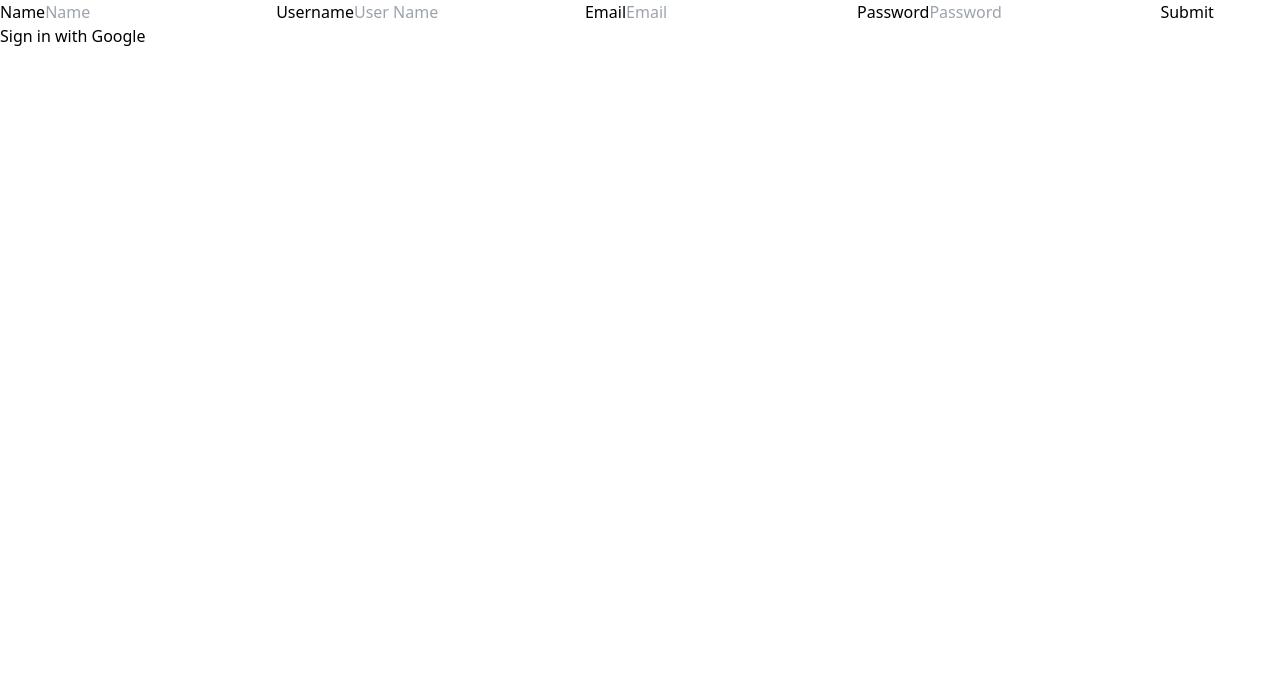
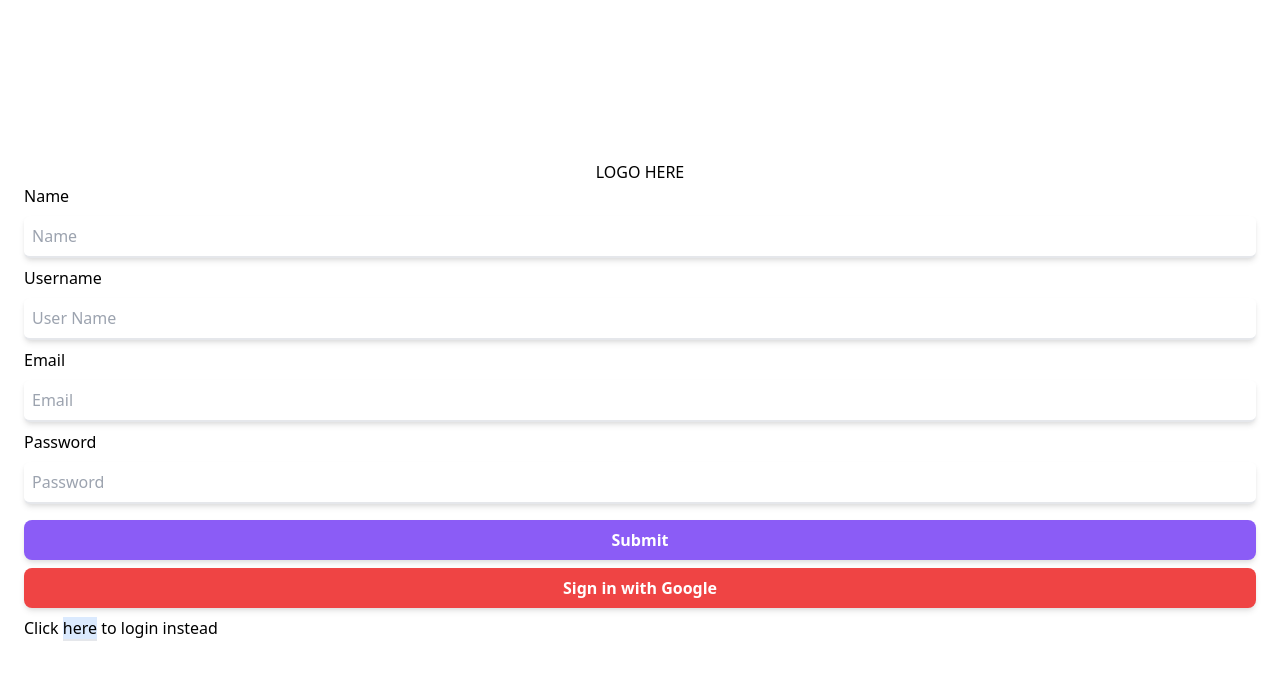
Before and after one commit to zeecnla/WorkoutWebApp, a React (Create React App) app: page /signup in a window 1280 px wide. Shown: the top 680 px of the page. Built offline with nearby package versions, Linux system fonts and the light colour scheme; no server answers.

Commit message:
Adding Styles

```diff
--- a/src/components/Authenticated/Dashboard/index.js
+++ b/src/components/Authenticated/Dashboard/index.js
@@ -37,7 +37,6 @@ function Dashboard() {
     weight: 0,
   })
   const [user] = useUser()
-  console.log(user)
   useEffect(() => {
     getAllUserWorkouts(user).then((response) => {
       response.forEach((doc) => {
@@ -56,16 +55,13 @@ function Dashboard() {
 
   function handleSubmit(event) {
     event.preventDefault()
-    console.log("submitting")
-    console.log(stateForm)
-    console.log(user)
     setState((prevState) => [...prevState, stateForm])
     generateUserWorkout(stateForm, user)
   }
 
   return (
     <div>
-      <h1>Dashboard</h1>
+      <h1 className="font-black text-center text-2xl">Dashboard</h1>
       <WorkoutForm
         state={stateForm}
         handleChange={handleChange}
--- a/src/components/Login.js
+++ b/src/components/Login.js
@@ -61,8 +61,9 @@ const Login = () => {
   }
 
   return (
-    <>
-      <form onSubmit={handleSubmit}>
+    <div className="container flex flex-col p-6 justify-center m-auto h-screen">
+      <h1 className="text-center">LOGO HERE</h1>
+      <form className="grid grid-flow-row gap-2" onSubmit={handleSubmit}>
         <label htmlFor="email">Email</label>
         <input
           id="email"
@@ -77,6 +78,7 @@ const Login = () => {
             })
           }
           value={state.email}
+          className="p-2 rounded-md  border-b-2 shadow-md focus:outline-none focus:ring-2 focus:border-transparent focus:ring-purple-600"
         />
         <label htmlFor="password">Password</label>
         <input
@@ -86,24 +88,31 @@ const Login = () => {
           placeholder="Password"
           onChange={handleOnChange}
           value={state.password}
+          className="p-2 rounded-md  border-b-2 shadow-md focus:outline-none focus:ring-2 focus:border-transparent focus:ring-purple-600"
         />
         <button
-          class="py-2 px-4 font-semibold rounded-lg shadow-md text-white bg-blue-500 hover:bg-blue-700"
+          className="py-2 px-4 font-semibold rounded-lg shadow-md text-white bg-blue-500 hover:bg-blue-700 mt-2"
           type="submit"
         >
           Submit
         </button>
       </form>
-      <span>
-        <Link to="/signup">Click here to sign up instead</Link>
-      </span>
       <button
-        class="py-2 px-4 font-semibold rounded-lg shadow-md text-white bg-red-500 hover:bg-red-700"
+        className="py-2 px-4 font-semibold rounded-lg shadow-md text-white bg-red-500 hover:bg-red-700 mt-2"
         onClick={() => signInWithGoogle()}
       >
         Sign in with google
       </button>
-    </>
+      <span className="mt-2">
+        <p>
+          Click{" "}
+          <Link to="/signup" className="border-b-2 hover:underline bg-blue-100">
+            here
+          </Link>{" "}
+          to sign up instead
+        </p>
+      </span>
+    </div>
   )
 }
 
--- a/src/components/Logout.js
+++ b/src/components/Logout.js
@@ -3,7 +3,7 @@ import { auth } from "../firebase"
 import useUser from "../context/auth"
 
 function Logout() {
-   const [,setUser] = useUser()
+  const [, setUser] = useUser()
   function signout() {
     auth
       .signOut()
@@ -15,7 +15,14 @@ function Logout() {
       })
   }
 
-  return <button onClick={()=> signout()}>Logout</button>
+  return (
+    <button
+      className="py-2 px-4 font-semibold rounded-lg shadow-md text-white bg-red-500 hover:bg-red-700 mt-2"
+      onClick={() => signout()}
+    >
+      Logout
+    </button>
+  )
 }
 
 export default Logout
--- a/src/components/Signup.js
+++ b/src/components/Signup.js
@@ -1,6 +1,6 @@
 import React, { useReducer } from "react"
 import { auth, signInWithGoogle, generateUserDocument } from "../firebase"
-import { useHistory } from "react-router-dom"
+import { useHistory, Link } from "react-router-dom"
 
 function loginReducer(state, action) {
   switch (action.type) {
@@ -64,8 +64,9 @@ const Signup = () => {
   }
 
   return (
-    <>
-      <form onSubmit={handleSubmit}>
+    <div className="container flex flex-col p-6 justify-center m-auto h-screen">
+      <h1 className="text-center">LOGO HERE</h1>
+      <form className="grid grid-flow-row gap-2" onSubmit={handleSubmit}>
         <label htmlFor="name">Name</label>
         <input
           id="name"
@@ -74,6 +75,7 @@ const Signup = () => {
           placeholder="Name"
           onChange={handleOnChange}
           value={state.name}
+          className="p-2 rounded-md  border-b-2 shadow-md focus:outline-none focus:ring-2 focus:border-transparent focus:ring-purple-600"
         />
         <label htmlFor="username">Username</label>
         <input
@@ -83,6 +85,7 @@ const Signup = () => {
           placeholder="User Name"
           onChange={handleOnChange}
           value={state.displayName}
+          className="p-2 rounded-md border-b-2 shadow-md focus:outline-none focus:ring-2 focus:border-transparent focus:ring-purple-600"
         />
 
         <label htmlFor="email">Email</label>
@@ -99,6 +102,7 @@ const Signup = () => {
             })
           }
           value={state.email}
+          className="p-2 rounded-md border-b-2 shadow-md focus:outline-none focus:ring-2 focus:border-transparent focus:ring-purple-600"
         />
         <label htmlFor="password">Password</label>
         <input
@@ -108,12 +112,32 @@ const Signup = () => {
           placeholder="Password"
           onChange={handleOnChange}
           value={state.password}
+          className="p-2 rounded-md border-b-2 shadow-md focus:outline-none focus:ring-2 focus:border-transparent focus:ring-purple-600"
         />
         {state.error !== null ?? <span>There was an error {state.error}</span>}
-        <button type="submit">Submit</button>
+        <button
+          className="py-2 px-4 font-semibold rounded-lg shadow-md text-white bg-purple-500 hover:bg-purple-700 mt-2"
+          type="submit"
+        >
+          Submit
+        </button>
       </form>
-      <button onClick={() => googleSignIn()}>Sign in with Google</button>
-    </>
+      <button
+        className="py-2 px-4 font-semibold rounded-lg shadow-md text-white bg-red-500 hover:bg-red-700 mt-2"
+        onClick={() => googleSignIn()}
+      >
+        Sign in with Google
+      </button>
+      <span className="mt-2">
+        <p>
+          Click{" "}
+          <Link to="/" className="border-b-2 hover:underline bg-blue-100">
+            here
+          </Link>{" "}
+          to login instead
+        </p>
+      </span>
+    </div>
   )
 }
 
--- a/src/components/Workout.js
+++ b/src/components/Workout.js
@@ -2,18 +2,28 @@ import React from "react"
 
 function Workout({ workout }) {
   const { name, sets, weight, reps, date } = workout
+  const workoutDate = new Date(date * 1000)
+
   return (
-    <div
-      style={{
-        display: "flex",
-        flexDirection: "row",
-      }}
-    >
-      <h1>{name}</h1>
-      <h1>{sets}</h1>
-      <h1>{weight}</h1>
-      <h1>{reps}</h1>
-      <h1>{date}</h1>
+    <div className="grid p-3 bg-blue-300 m-2 rounded">
+      <div className="flex justify-between">
+        <p className="font-bold">{name}</p>
+        <p>{workoutDate.toLocaleString()}</p>
+      </div>
+      <div className="grid grid-cols-2">
+        <div>
+          <p>Sets</p>
+          <p>{sets}</p>
+        </div>
+        <div>
+          <p>Reps</p>
+          <p>{reps}</p>
+        </div>
+        <div>
+          <p>Weight</p>
+          <p>{weight}</p>
+        </div>
+      </div>
     </div>
   )
 }
--- a/src/components/WorkoutForm.js
+++ b/src/components/WorkoutForm.js
@@ -2,7 +2,10 @@ import React from "react"
 
 function WorkoutForm({ state, handleChange, handleSubmit }) {
   return (
-    <form onSubmit={handleSubmit}>
+    <form
+      className="grid shadow bg-white m-2 p-4 rounded-sm"
+      onSubmit={handleSubmit}
+    >
       <label htmlFor="name">Name</label>
       <input
         id="name"
@@ -39,7 +42,12 @@ function WorkoutForm({ state, handleChange, handleSubmit }) {
         onChange={handleChange}
         value={state.weight}
       ></input>
-      <button type="submit">Submit</button>
+      <button
+        className="py-2 px-4 font-semibold rounded-lg shadow-md text-white bg-blue-500 hover:bg-blue-700 mt-2"
+        type="submit"
+      >
+        Submit
+      </button>
     </form>
   )
 }
--- a/src/components/WorkoutList.js
+++ b/src/components/WorkoutList.js
@@ -1,13 +1,11 @@
-import React, { useEffect, useState } from "react"
+import React from "react"
 import Workout from "../components/Workout"
 
 function WorkoutList({ workouts }) {
-  console.log(workouts)
-
   return (
     <>
-      <h3>Workout list</h3>
-      <h1>test</h1>
+      <h3 className="font-black text-center">Workout list</h3>
+      <div className="grid grid-cols-1 md:grid-cols-3">
         {workouts ? (
           workouts.map((workout, index) => (
             <Workout key={index} workout={workout} />
@@ -15,6 +13,7 @@ function WorkoutList({ workouts }) {
         ) : (
           <h3>no workouts yet :(</h3>
         )}
+      </div>
     </>
   )
 }
--- a/src/firebase.js
+++ b/src/firebase.js
@@ -28,7 +28,7 @@ export const generateUserWorkout = async (workout, user) => {
   if (!user) return
 
   const { name, reps, sets, weight } = workout
-  const date = new Date()
+  const date = parseInt((new Date().getTime() / 1000).toFixed(0))
   firestore
     .collection("users")
     .doc(user.uid)
@@ -56,6 +56,8 @@ export const getAllUserWorkouts = (user) => {
       .collection("users")
       .doc(user.uid)
       .collection("workouts")
+      .orderBy("date")
+      .limit(2)
       .get()
     // .then((results) => {
     //   results.forEach((doc) => {
--- a/src/index.js
+++ b/src/index.js
@@ -6,7 +6,7 @@ import * as serviceWorker from "./serviceWorker"
 
 ReactDOM.render(
   <React.StrictMode>
-    <App class="container" />
+    <App class="container mx-auto px-4" />
   </React.StrictMode>,
   document.getElementById("root")
 )
--- a/tailwind.config.js
+++ b/tailwind.config.js
@@ -4,6 +4,7 @@ module.exports = {
   theme: {
     container: {
       center: true,
+      padding: "2rem",
     },
     extend: {},
   },
```
Lines whose indentation alone changed are shown as unchanged.
